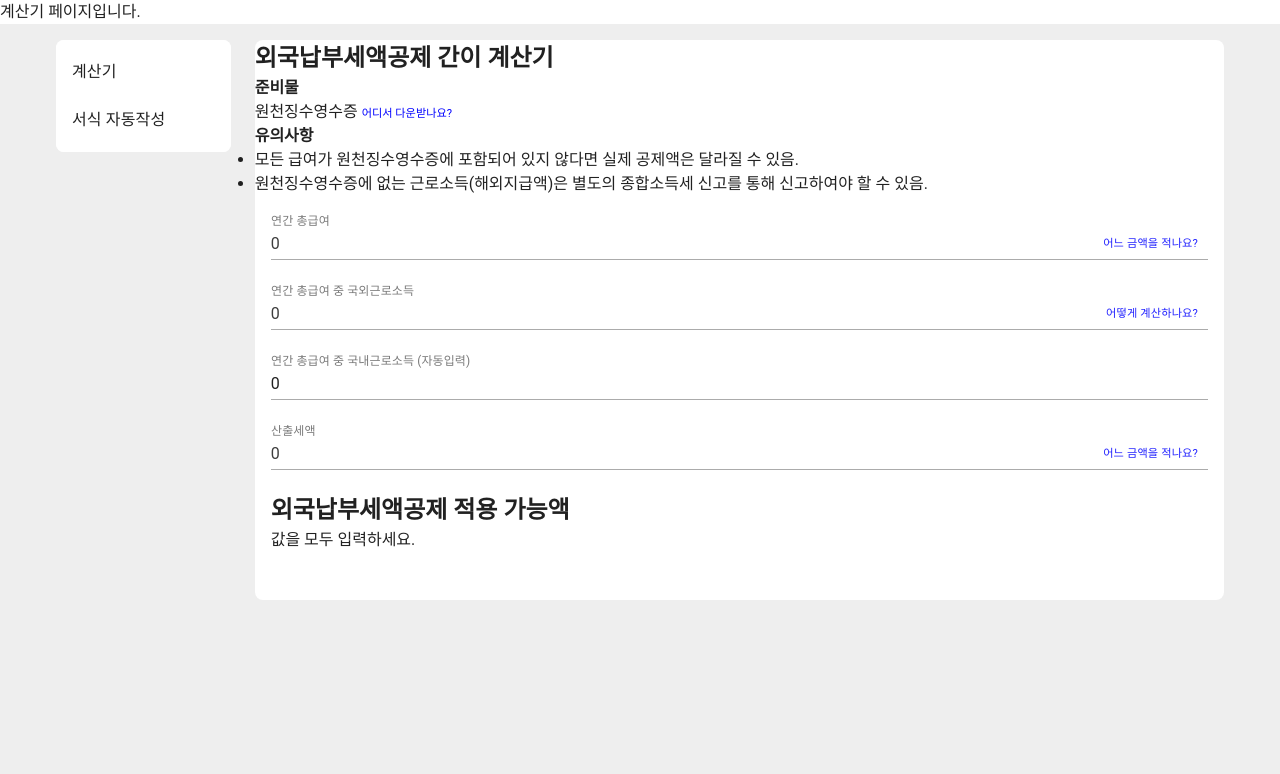
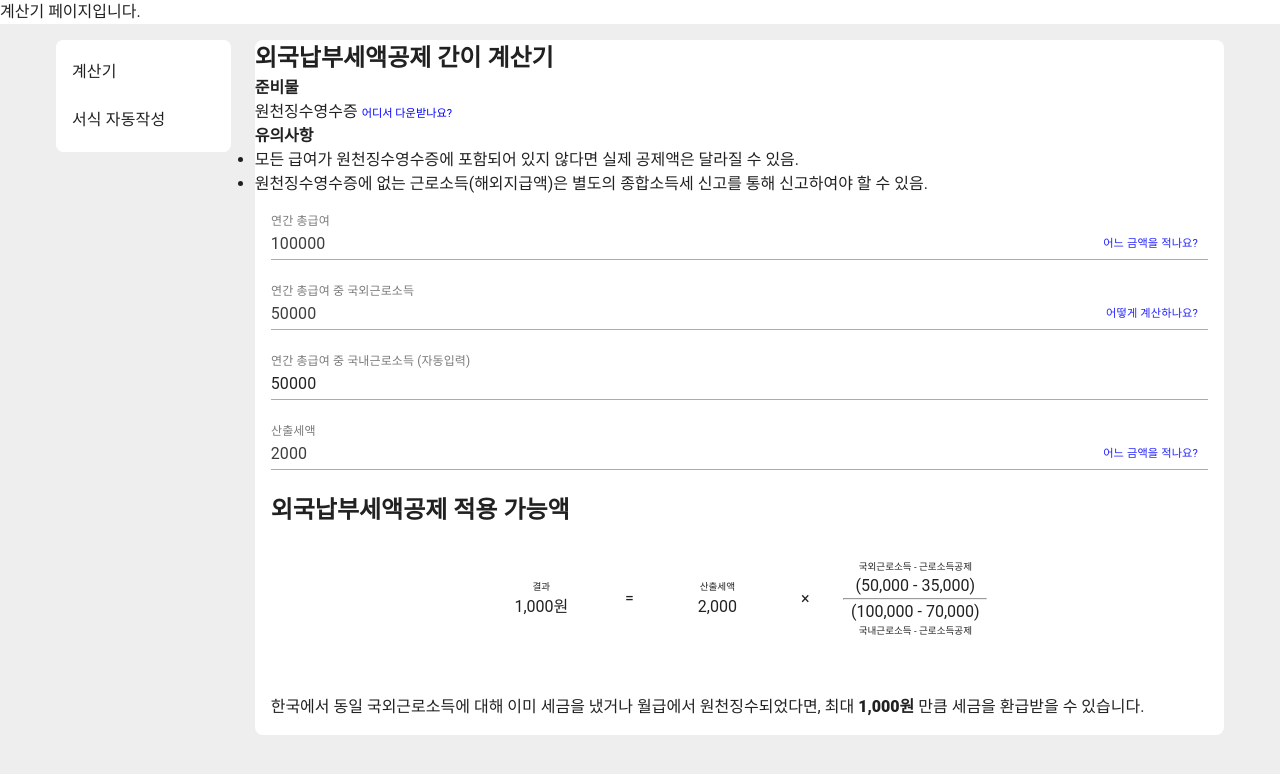
Before and after one commit to monguriman/kr-tax, a Vue app: page / in a window 1280 px wide. Shown: the top 774 px of the page. Built offline with nearby package versions, Linux system fonts and the light colour scheme.

Commit message:
계산결과 풀이식 가독성 향상

```diff
--- a/package.json
+++ b/package.json
@@ -22,7 +22,9 @@
     "@vue/cli-plugin-eslint": "~5.0.0",
     "@vue/cli-service": "~5.0.0",
     "eslint": "^7.32.0",
-    "eslint-plugin-vue": "^8.0.3"
+    "eslint-plugin-vue": "^8.0.3",
+    "sass": "^1.63.6",
+    "sass-loader": "^13.3.2"
   },
   "eslintConfig": {
     "root": true,
--- a/src/components/TaxCalculator.vue
+++ b/src/components/TaxCalculator.vue
@@ -57,22 +57,48 @@
     <div>
       <h2>외국납부세액공제 적용 가능액</h2>
       <p v-if="foreignTaxCredit == null">값을 모두 입력하세요.</p>
-      <p v-if="foreignTaxCredit !== null">
-        {{ Number(calculatedTax).toLocaleString() }} * ({{
-          Number(foreignIncome).toLocaleString()
-        }}
-        - {{ deduction(foreignIncome).toLocaleString() }}) / ({{
-          annualIncome
-        }}
-        - {{ deduction(annualIncome).toLocaleString() }}) =
-        {{ foreignTaxCredit.toLocaleString() }}
+      <div v-if="foreignTaxCredit !== null">
+        <v-container class="calc-result" style="width: 35em;">
+          <v-row no-gutters>
+            <v-col cols="12" sm="3" align-self="center">
+              <v-sheet class="ma-2 pa-2 text-center" >
+                <div style="font-size: 0.6em;">결과</div>
+                {{ foreignTaxCredit.toLocaleString() }}원
+              </v-sheet>
+            </v-col>
+            <v-col cols="12" sm="1" align-self="center">
+              <v-sheet class="ma-2 pa-2 text-center"> = </v-sheet>
+            </v-col>
+            <v-col cols="12" sm="3" align-self="center">
+              <v-sheet class="ma-2 pa-2 text-center">
+                <div style="font-size: 0.6em;">산출세액</div>
+                {{ Number(calculatedTax).toLocaleString() }}
+              </v-sheet>
+            </v-col>
+            <v-col cols="12" sm="1" align-self="center">
+              <v-sheet class="ma-2 pa-2 text-center"> × </v-sheet>
+            </v-col>
+            <v-col cols="12" sm="4" align-self="center">
+              <v-sheet class="ma-2 pa-2 text-center">
+                <div style="font-size: 0.6em;">국외근로소득 - 근로소득공제</div>
+                ({{ Number(foreignIncome).toLocaleString() }} -
+                {{ deduction(foreignIncome).toLocaleString() }})
+                <hr />
+                ({{ Number(annualIncome).toLocaleString() }} -
+                {{ deduction(annualIncome).toLocaleString() }})
+                <div style="font-size: 0.6em;">국내근로소득 - 근로소득공제</div>
+              </v-sheet>
+            </v-col>
+          </v-row>
+        </v-container>
+
         <br />한국에서 동일 국외근로소득에 대해 이미 세금을 냈거나 월급에서
         원천징수되었다면, 최대
-        <span style="font-weight: 900">{{
-          foreignTaxCredit.toLocaleString()
-        }}</span
-        >원 만큼 세금을 환급받을 수 있습니다.
-      </p>
+        <span style="font-weight: 900"
+          >{{ foreignTaxCredit.toLocaleString() }}원</span
+        >
+        만큼 세금을 환급받을 수 있습니다.
+      </div>
     </div>
   </v-container>
 
@@ -123,9 +149,9 @@ export default {
       showAnnualIncomeGuideModal: false,
       showForeignIncomeGuideModal: false,
       showCalculatedTaxGuideModal: false,
-      annualIncome: 0,
-      foreignIncome: 0,
-      calculatedTax: 0,
+      annualIncome: 100000,
+      foreignIncome: 50000,
+      calculatedTax: 2000,
     };
   },
   computed: {
@@ -140,8 +166,10 @@ export default {
     foreignTaxCredit() {
       if (this.annualIncome && this.foreignIncome && this.calculatedTax) {
         const foreignTaxCredit =
-        this.calculatedTax * (this.foreignIncome - deduction(this.foreignIncome)) / (this.annualIncome - deduction(this.annualIncome));
-      return foreignTaxCredit.toFixed(0);
+          (this.calculatedTax *
+            (this.foreignIncome - deduction(this.foreignIncome))) /
+          (this.annualIncome - deduction(this.annualIncome));
+        return Number(foreignTaxCredit.toFixed(0));
       } else {
         return null;
       }
@@ -174,4 +202,5 @@ export default {
   right: 0;
   top: 0;
 }
+
 </style>
--- a/src/main.js
+++ b/src/main.js
@@ -1,10 +1,9 @@
 import { createApp } from 'vue';
 import App from './App.vue';
 import router from './router';
-import './global.css';
-
+import './global.css'
 // Vuetify
-import 'vuetify/styles';
+import 'vuetify/styles'
 import { createVuetify } from 'vuetify';
 import * as components from 'vuetify/components';
 import * as directives from 'vuetify/directives';
```
Also changed, not shown: 1 other file (tests, documents, lock files or other folders). Lines whose indentation alone changed are shown as unchanged.
